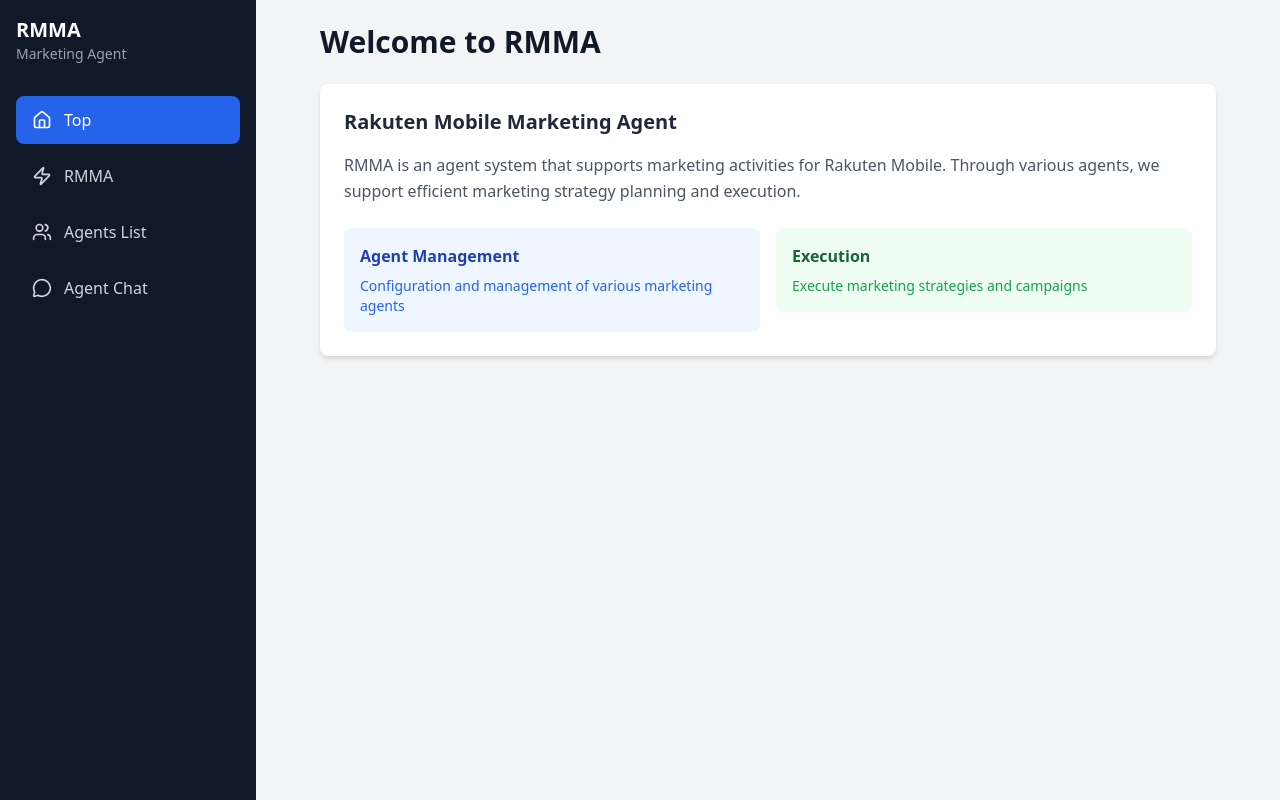
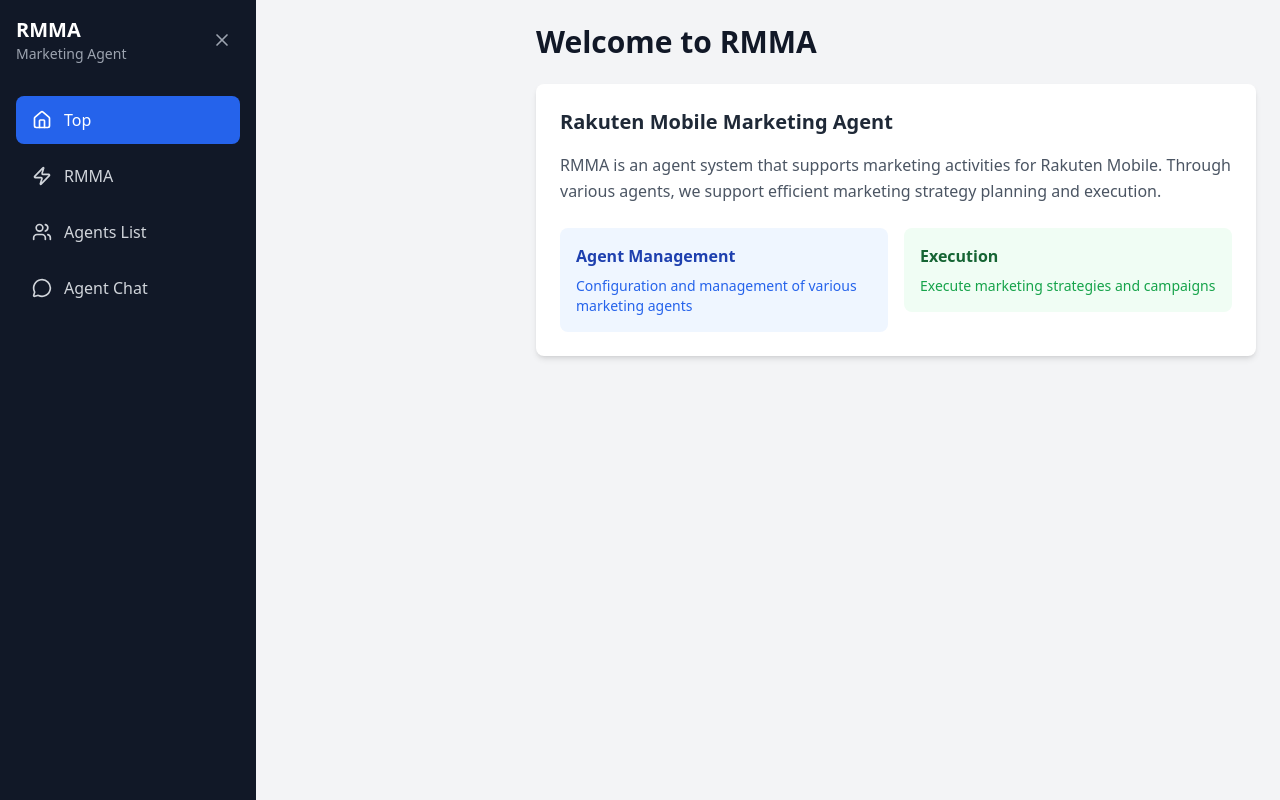
Before and after one commit to mirai8955/rmma-web, a React (Vite) app: page /top in a window 1280 px wide. Built offline with nearby package versions, Linux system fonts and the light colour scheme; no server answers.

Commit message:
create close navigator button

```diff
--- a/src/components/layout/Layout.tsx
+++ b/src/components/layout/Layout.tsx
@@ -1,4 +1,4 @@
-import type { ReactNode } from 'react';
+import { useState, type ReactNode } from 'react';
 import Sidebar from './Sidebar';
 
 interface LayoutProps {
@@ -6,13 +6,21 @@
 }
 
 const Layout = ({ children }: LayoutProps) => {
+  const [isSidebarOpen, setIsSidebarOpen] = useState(true);
+
+  const toggleSidebar = () => {
+    setIsSidebarOpen(!isSidebarOpen);
+  };
+
   return (
     <div className="flex min-h-screen bg-gray-100">
       {/* Sidebar */}
-      <Sidebar />
+      <Sidebar isSidebarOpen={isSidebarOpen} toggleSidebar={toggleSidebar} />
 
       {/* Main Content */}
-      <div className="flex-1 flex flex-col">
+      <div className={`flex-1 flex flex-col transition-all duration-300 ${
+        isSidebarOpen ? 'ml-64' : 'ml-0'
+      }`}>
         <main className="flex-1">
           {children}
         </main>
--- a/src/components/layout/Sidebar.tsx
+++ b/src/components/layout/Sidebar.tsx
@@ -1,7 +1,12 @@
 import { Link, useLocation } from 'react-router-dom';
-import { Home, Users, Zap, MessageCircle } from 'lucide-react';
+import { Home, Users, Zap, MessageCircle, X, Menu } from 'lucide-react'; // XとMenuを追加
 
-const Sidebar = () => {
+interface SidebarProps {
+  isSidebarOpen: boolean;
+  toggleSidebar: () => void;
+}
+
+const Sidebar = ({ isSidebarOpen, toggleSidebar }: SidebarProps) => {
   const location = useLocation();
 
   const isActive = (path: string) => {
@@ -9,15 +14,38 @@
   };
 
   return (
-    <div className="bg-gray-900 text-white w-64 min-h-screen p-4">
-      {/* Logo/Title */}
-      <div className="mb-8">
-        <h1 className="text-xl font-bold text-white">RMMA</h1>
-        <p className="text-sm text-gray-400">Marketing Agent</p>
+    <div className={`bg-gray-900 text-white min-h-screen p-4 transition-all duration-300 ${
+      isSidebarOpen ? 'w-64' : 'w-0 overflow-hidden'
+    }`}>
+      {/* Logo/Title & Toggle Button */}
+      <div className={`flex items-center justify-between mb-8 ${
+        isSidebarOpen ? '' : 'hidden'
+      }`}>
+        <div>
+          <h1 className="text-xl font-bold text-white">RMMA</h1>
+          <p className="text-sm text-gray-400">Marketing Agent</p>
+        </div>
+        <button
+          onClick={toggleSidebar}
+          className="p-2 rounded-full hover:bg-gray-700 text-gray-400"
+        >
+          <X className="w-5 h-5" />
+        </button>
       </div>
 
+      {/* Collapsed Sidebar Toggle Button (when sidebar is closed) */}
+      {!isSidebarOpen && (
+        <button
+          onClick={toggleSidebar}
+          className="p-2 rounded-full hover:bg-gray-700 text-gray-400 fixed top-4 left-4 z-50"
+          title="Open Sidebar"
+        >
+          <Menu className="w-6 h-6" />
+        </button>
+      )}
+
       {/* Navigation Menu */}
-      <nav className="space-y-2">
+      <nav className={`${isSidebarOpen ? '' : 'hidden'} space-y-2`}>
         {/* Top */}
         <Link
           to="/top"
@@ -44,11 +72,11 @@
           <span>RMMA</span>
         </Link>
 
-        {/* Agents */}
+        {/* Agents List */}
         <Link
           to="/agent/lists"
           className={`flex items-center space-x-3 px-4 py-3 rounded-lg transition-colors ${
-            isActive('/agent/list')
+            isActive('/agent/lists')
               ? 'bg-blue-600 text-white'
               : 'text-gray-300 hover:bg-gray-800 hover:text-white'
           }`}
```
